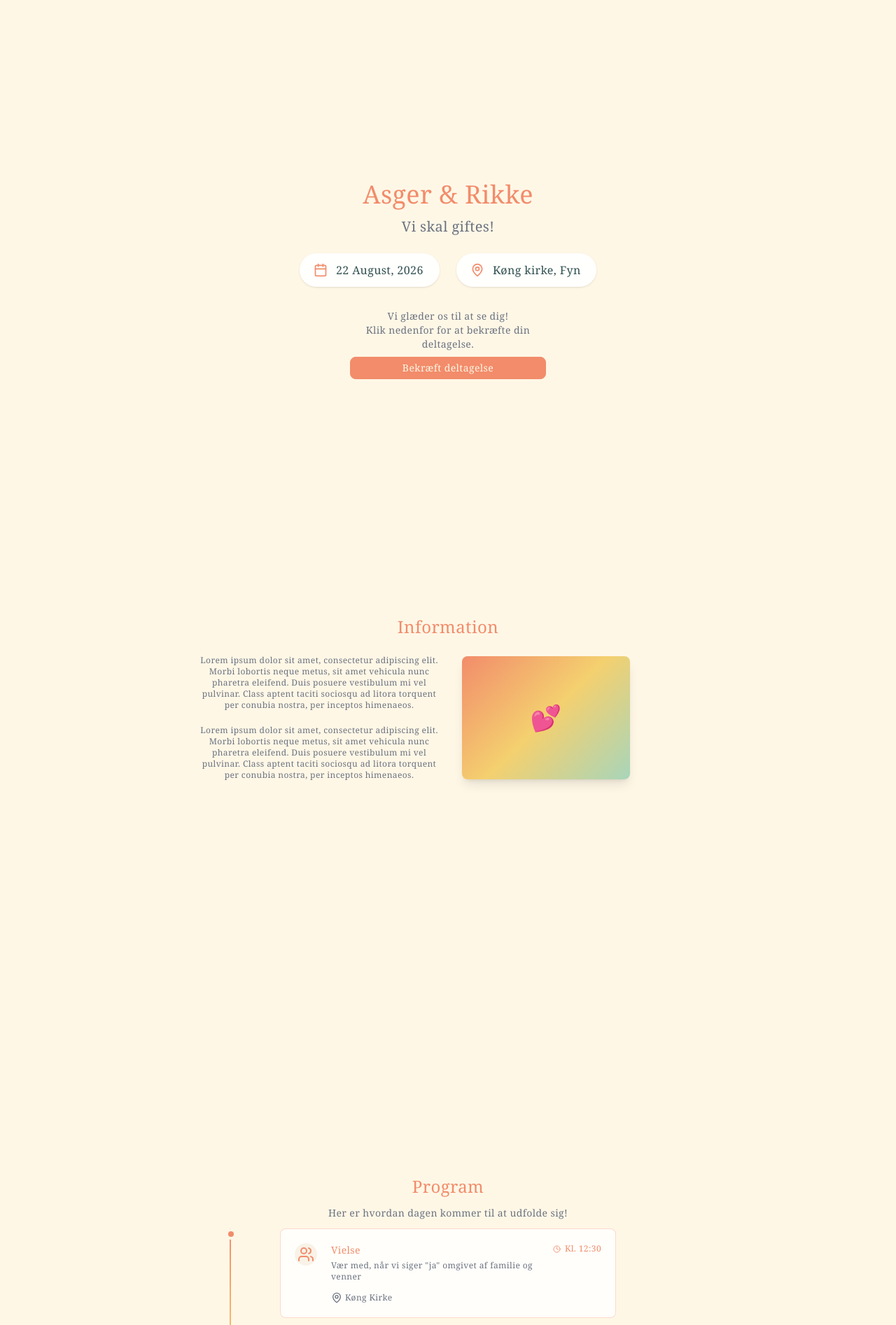
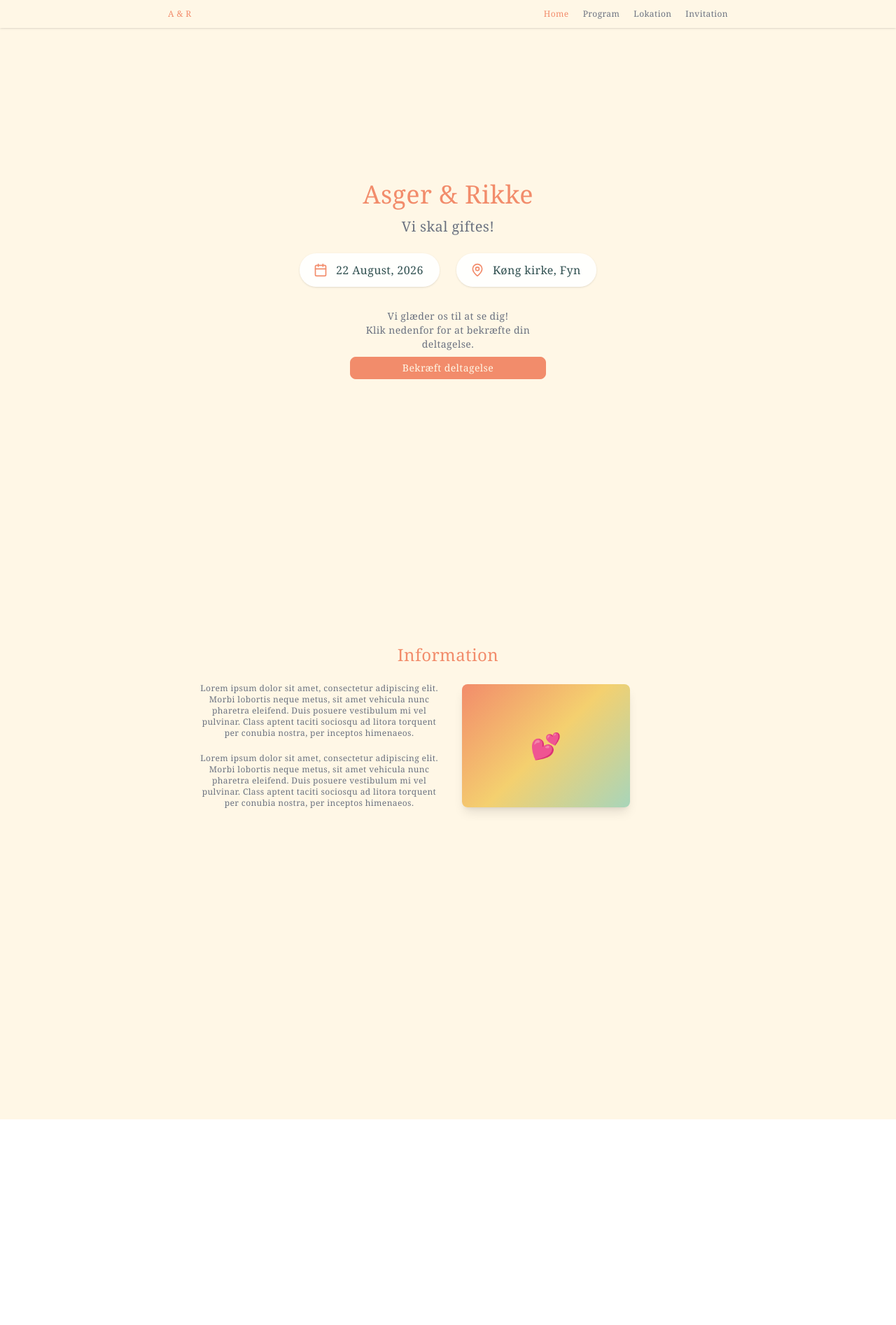
Before and after one commit to KatlaTL/wedding_application, a React (Vite) app: page / in a window 1280 px wide. Shown: the top 1894 px of the page at 70% size. After the commit the page ends 1600 px from the top, so only its background shows below. Built offline with nearby package versions, Linux system fonts and the light colour scheme.

Commit message:
added react router and top nav

```diff
--- a/package.json
+++ b/package.json
@@ -17,6 +17,7 @@
     "lucide-react": "^0.542.0",
     "react": "^19.1.1",
     "react-dom": "^19.1.1",
+    "react-router-dom": "^7.8.2",
     "tailwindcss": "^4.1.12"
   },
   "devDependencies": {
--- a/src/App.tsx
+++ b/src/App.tsx
@@ -1,33 +1,24 @@
-import Details from "./pages/Details"
-import Hero from "./pages/home/Hero"
+import { Route, Routes } from "react-router-dom"
 import Invitation from "./pages/Invitation/Invitation"
 import Location from "./pages/location/Location"
 import Program from "./pages/program/Program"
+import Home from "./pages/home/Home"
+import TopNav from "./components/TopNav"
 
 const App = () => {
 
   return (
     <div className="bg-background w-full h-full">
+
+      <TopNav />
+
       <main>
-        <section id="hero">
-          <Hero />
-        </section>
-
-        <section id="details">
-          <Details />
-        </section>
-
-        <section id="program">
-          <Program />
-        </section>
-
-        <section id="location">
-          <Location />
-        </section>
-
-        <section id="invitation">
-          <Invitation />
-        </section>
+        <Routes>
+          <Route path="/" Component={Home} />
+          <Route path="/program" Component={Program} />
+          <Route path="/location" Component={Location} />
+          <Route path="/invitation" Component={Invitation} />
+        </Routes>
       </main>
     </div>
   )
--- a/src/components/Section.tsx
+++ b/src/components/Section.tsx
@@ -7,7 +7,7 @@ type SectionType = {
 
 const Section = ({ title, description, children }: PropsWithChildren<SectionType>) => {
     return (
-        <section className="relative min-h-screen flex flex-col py-20 overflow-hidden">
+        <section className="relative min-h-screen flex flex-col py-30 overflow-hidden">
             <div className="max-w-4xl mx-auto text-center">
                 <h2 className="mb-3">{title}</h2>
                 {description && <p className="!text-sm mb-3">{description}</p>}
--- /dev/null
+++ b/src/components/TopNav.tsx
@@ -0,0 +1,31 @@
+import { Link, NavLink, type NavLinkRenderProps } from "react-router-dom"
+
+const TopNav = () => {
+
+    const linkClassNames: ((props: NavLinkRenderProps) => string | undefined) | undefined = ({ isActive }) => {
+        if (isActive) {
+            return "text-primary";
+        }
+        return "hover:text-primary";
+    }
+
+    return (
+        <nav className="fixed top-0 left-0 right-0 z-50 text-xs bg-background backdrop-blur-sm shadow-sm py-3">
+            <div className="w-[65%] mx-auto px-4">
+                <div className="flex justify-between gap-5">
+                    <div className="text-primary">
+                        <Link to="/">A &amp; R</Link>
+                    </div>
+                    <div className="flex gap-5 text-muted-foreground">
+                        <NavLink className={linkClassNames} to="/">Home</NavLink>
+                        <NavLink className={linkClassNames} to="/program">Program</NavLink>
+                        <NavLink className={linkClassNames} to="/location">Lokation</NavLink>
+                        <NavLink className={linkClassNames} to="/invitation">Invitation</NavLink>
+                    </div>
+                </div>
+            </div>
+        </nav>
+    )
+}
+
+export default TopNav;
--- a/src/main.tsx
+++ b/src/main.tsx
@@ -2,9 +2,12 @@ import { StrictMode } from 'react'
 import { createRoot } from 'react-dom/client'
 import './styles/index.css'
 import App from './App.tsx'
+import { BrowserRouter } from 'react-router-dom'
 
 createRoot(document.getElementById('root')!).render(
   <StrictMode>
-    <App />
+    <BrowserRouter>
+      <App />
+    </BrowserRouter>
   </StrictMode>
 )
--- /dev/null
+++ b/src/pages/home/Home.tsx
@@ -0,0 +1,18 @@
+import Details from "./_components/Details";
+import Hero from "./_components/Hero";
+
+const Home = () => {
+    return (
+        <>
+            <section id="hero">
+                <Hero />
+            </section>
+
+            <section id="details">
+                <Details />
+            </section>
+        </>
+    )
+}
+
+export default Home;
--- a/src/pages/Details.tsx
+++ b/src/pages/home/_components/Details.tsx
@@ -1,4 +1,4 @@
-import Section from "../components/Section";
+import Section from "../../../components/Section";
 
 const Details = () => {
 
--- a/src/pages/home/Hero.tsx
+++ b/src/pages/home/_components/Hero.tsx
@@ -1,6 +1,6 @@
 import { Calendar, MapPin } from "lucide-react";
-import InfoTiles from "./_components/InfoTiles";
-import Button from "../../components/Button";
+import InfoTiles from "./InfoTiles";
+import Button from "../../../components/Button";
 
 
 const Hero = () => {
```
Also changed, not shown: 1 other file (tests, documents, lock files or other folders).
